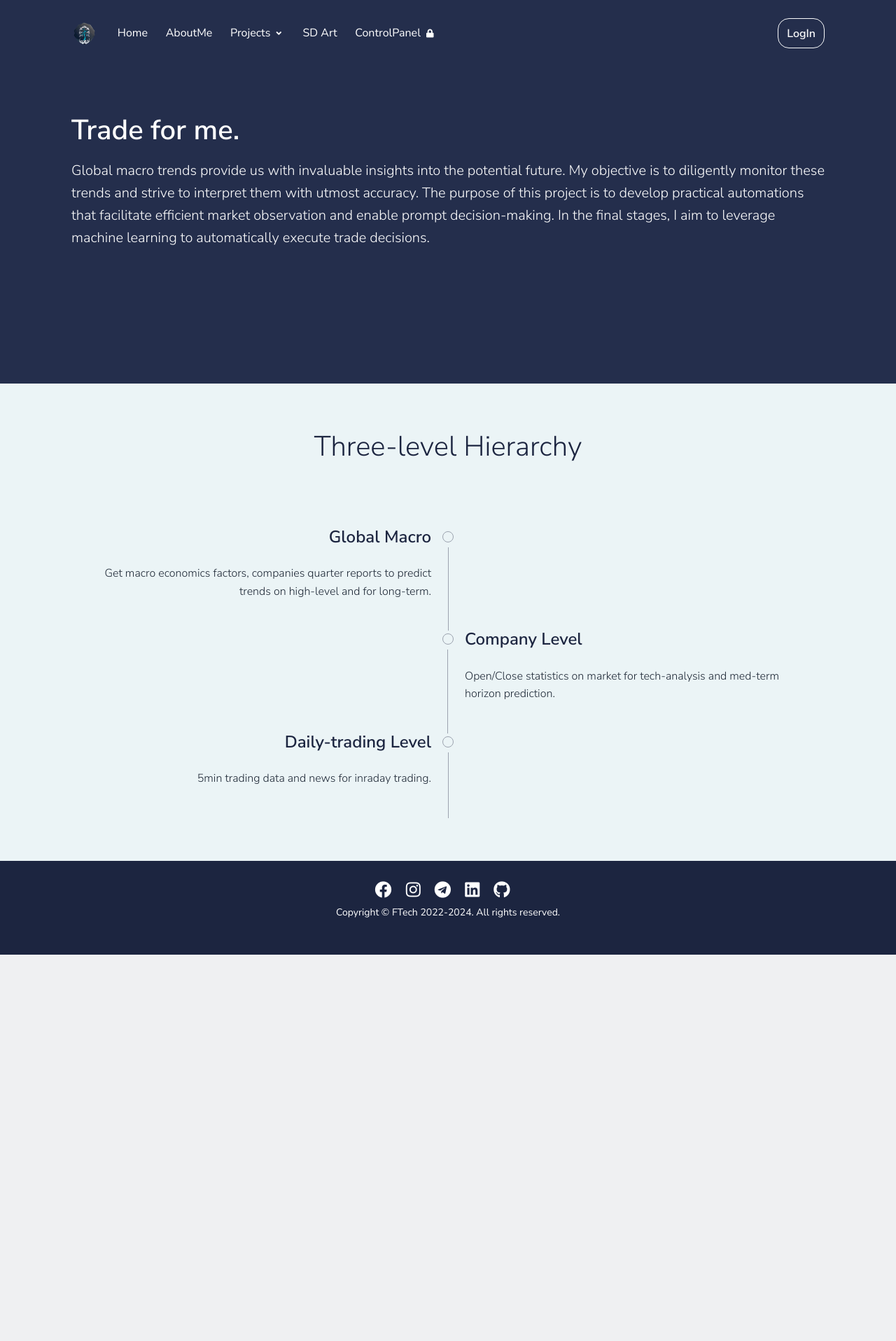
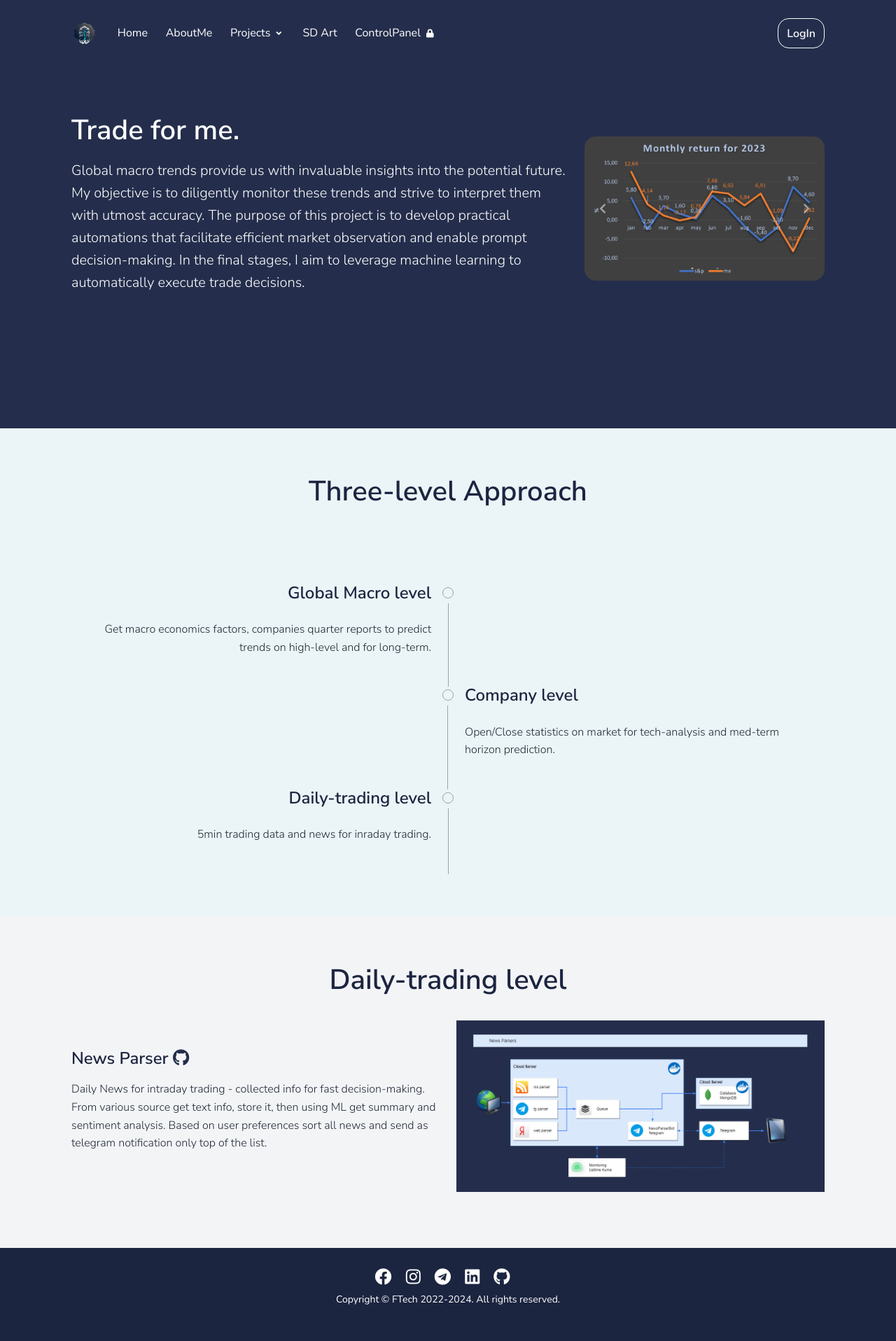
Before and after one commit to WhoKnowsWhoCares/Site-Flask, a Flask app: page /trade4me in a window 1280 px wide. Shown: the whole page at 70% size. Before the commit the page ends 1364 px from the top, so only its background shows below. Run offline with Flask 2, Linux system fonts and the light colour scheme; some libraries are stand-ins or nearby versions.

Commit message:
add new info for trade4me

```diff
--- a/app/auth/forms.py
+++ b/app/auth/forms.py
@@ -1,5 +1,5 @@
 from flask_wtf import FlaskForm
-from wtforms import StringField, PasswordField, BooleanField, SubmitField
+from wtforms import StringField, PasswordField, SubmitField
 from wtforms.validators import DataRequired, Length, Email, Regexp, EqualTo
 from wtforms import ValidationError
 from app.models import User
--- a/app/auth/views.py
+++ b/app/auth/views.py
@@ -3,7 +3,6 @@ from flask_login import login_user, logout_user, login_required, current_user
 from . import auth
 from .forms import LoginForm
 from app.models import User
-from loguru import logger
 
 
 @auth.route('/login', methods=['GET', 'POST'])
--- a/app/main/__init__.py
+++ b/app/main/__init__.py
@@ -5,6 +5,7 @@ main = Blueprint('main', __name__)
 from . import views, errors
 from app.models import UserRole
 
+
 @main.app_context_processor
 def inject_permissions():
     return dict(UserRole=UserRole)
--- a/app/main/forms.py
+++ b/app/main/forms.py
@@ -1,6 +1,7 @@
 from flask_wtf import FlaskForm
 from wtforms import StringField, SubmitField
-from wtforms.validators import DataRequired, Length, Email, Regexp
+from wtforms.validators import DataRequired, Length, Email
+
 
 class MessageForm(FlaskForm):
     name = StringField('name', validators=[DataRequired(), Length(1, 64)])
--- a/app/main/views.py
+++ b/app/main/views.py
@@ -5,15 +5,18 @@ from . import main
 import os
 import telebot
 
-bot = telebot.TeleBot(os.getenv('TG_API_KEY'))
+bot = telebot.TeleBot(os.getenv('TG_API_KEY', ''))
+
 
 @main.route('/robots.txt')
 def robots():
     return send_from_directory('static', 'robots.txt')
 
+
 @main.route('/sitemap.xml')
 def sitemap():
     return send_from_directory('static', 'sitemap.xml')
+
 
 @main.route('/')
 def index():
@@ -53,6 +56,6 @@ def about():
         name = form.name.data
         email = form.email.data
         message = form.message.data
-        bot.send_message(os.getenv('TG_USER_ID'), f'User {name}, email {email}, sent message: {message}')
+        bot.send_message(os.getenv('TG_USER_ID', ''), f'User {name}, email {email}, sent message: {message}')
         return redirect(url_for('main.about'))
     return render_template('about.html', form=form)
--- a/app/templates/about.html
+++ b/app/templates/about.html
@@ -197,7 +197,7 @@ Check out the resume and get to know who's pulling the strings.">
                         <div class="accordion-header align-items-center">
                             <div class="accordion-header text-center" id="headingOne"
                             aria-expanded="false" data-bs-toggle="collapse" data-bs-target="#collapseOne" aria-controls="collapseOne">
-                                <span class="fas fa-angle-down nav-link-arrow ms-1"></span>
+                                <span class="fas fa-caret-down"></span>
                             </div>
                             <div id="collapseOne" class="accordion-collapse collapse" aria-labelledby="headingOne" data-bs-parent="#accordionSAS">
                                 <div class="accordion-body">
@@ -275,7 +275,7 @@ Check out the resume and get to know who's pulling the strings.">
                         <div class="accordion-header align-items-center">
                             <div class="accordion-header text-center" id="headingTwo"
                             aria-expanded="false" data-bs-toggle="collapse" data-bs-target="#collapseTwo" aria-controls="collapseTwo">
-                                <span class="fas fa-angle-down nav-link-arrow ms-1"></span>
+                                <span class="fas fa-caret-down"></span>
                             </div>
                             <div id="collapseTwo" class="accordion-collapse collapse" aria-labelledby="headingTwo" data-bs-parent="#accordionUbiq">
                                 <div class="accordion-body">
--- a/app/templates/components/_footer.html
+++ b/app/templates/components/_footer.html
@@ -38,7 +38,7 @@
 
                 <div class="d-flex text-center justify-content-center align-items-center" role="contentinfo">
                     <p class="fw-normal font-small mb-0">Copyright © FTech 2022-<span
-                            class="current-year">2023</span>. All rights reserved.</p>
+                            class="current-year">2024</span>. All rights reserved.</p>
                 </div>
             </div>
         </div>
--- a/app/templates/trade4me.html
+++ b/app/templates/trade4me.html
@@ -8,7 +8,7 @@ Read about project, maybe pick up a tip or two. Nothing too fancy.">
 <section class="section-header bg-primary text-white">
     <div class="container">
         <div class="row align-items-center justify-content-around">
-            <div class="text-center text-md-left mb-3">
+            <div class="col-md-8 text-center text-md-left mb-3">
                 <h2 class="display-3 mb-3"> Trade for me. </h2>
                 <p class="lead">
                     Global macro trends provide us with invaluable insights
@@ -18,37 +18,115 @@ Read about project, maybe pick up a tip or two. Nothing too fancy.">
                     In the final stages, I aim to leverage machine learning to automatically execute trade decisions.
                 </p>
             </div>
+            <div class="col-md-4 mb-3">
+                <div id="Carousel3" class="carousel slide" data-ride="carouse3">
+                    <div class="carousel-indicators">
+                        <input type="radio" data-bs-target="#Carousel3" data-bs-slide-to="0" class="active" aria-current="true" aria-label="Monthly return"></button>
+                        <input type="radio" data-bs-target="#Carousel3" data-bs-slide-to="1" aria-label="Cumulative return"></button>
+                    </div>
+                    <div class="carousel-inner">
+                        <div class="carousel-item active">
+                            <img class="d-block w-100 rounded zoomable" src="../static/assets/images/trade4me/monthly_return_chart1.png" alt="Monthly return">
+                        </div>
+                        <div class="carousel-item">
+                            <img class="d-block w-100 rounded zoomable" src="../static/assets/images/trade4me/monthly_return_chart2.png" alt="Cumulative return">
+                        </div>
+                    </div>
+                    <a class="carousel-control-prev" href="#Carousel3" role="button" data-bs-slide="prev">
+                        <span class="fas fa-chevron-left" aria-hidden="true"></span>
+                        <span class="sr-only">Previous</span>
+                    </a>
+                    <a class="carousel-control-next" href="#Carousel3" role="button" data-bs-slide="next">
+                        <span class="fas fa-chevron-right" aria-hidden="true"></span>
+                        <span class="sr-only">Next</span>
+                    </a>
+                </div>
+            </div>
         </div>
     </div>
 </section>
 <div class="section section-sm bg-primary-app">
     <div class="container">
-        <div class="row text-center">
-            <div class="col">
-                <h2 class="h1 fw-light">Three-level Hierarchy</h2>
+        <div class="row justify-content-center">
+            <div class="col-12 col-lg-12 text-center">
+                <h2 class="display-3 mb-4">Three-level Approach</h2>
             </div>
         </div>
         <div class="row justify-content-center mt-6">
             <div class="row justify-content-center">
-                <!-- <div class="col-md-12 col-lg-8"> -->
                 <div class="timeline timeline-one dark">
                     <div class="timeline-item">
-                            <h3 class="h4 mb-4">Global Macro</h3>
+                        <h3 class="h4 mb-4">Global Macro level</h3>
                         <p>Get macro economics factors, companies quarter reports to predict trends on high-level and for long-term.</p>
                     </div>
                     <div class="timeline-item">
-                            <h3 class="h4 mb-4">Company Level</h3>
+                        <h3 class="h4 mb-4">Company level</h3>
                         <p>Open/Close statistics on market for tech-analysis and med-term horizon prediction.</p>
                     </div>
                     <div class="timeline-item">
-                            <h3 class="h4 mb-4">Daily-trading Level</h3>
+                        <h3 class="h4 mb-4">Daily-trading level</h3>
                         <p>5min trading data and news for inraday trading.</p>
                     </div>
                 </div>
-                <!-- </div> -->
+            </div>
+        </div>
+    </div>
+</div>
+<!-- <div class="section section-sm bg-gray-100">
+    <div class="container">
+        <div class="row justify-content-center">
+            <div class="col-12 col-lg-12 text-center">
+                <h2 class="display-3 mb-4">Global Macro level</h2>
+            </div>
+        </div>
+        <div class="row justify-content-center mt-6">
+            <div class="row justify-content-center">
+            </div>
+        </div>
+    </div>
+</div>
+<div class="section section-sm bg-primary-app">
+    <div class="container">
+        <div class="row justify-content-center">
+            <div class="col-12 col-lg-12 text-center">
+                <h2 class="display-3 mb-4">Company level</h2>
+            </div>
+        </div>
+        <div class="row justify-content-center mt-6">
+            <div class="row justify-content-center">
+            </div>
+        </div>
+    </div>
+</div> -->
+<div class="section section-sm bg-gray-200">
+    <div class="container">
+        <div class="row align-items-center justify-content-around">
+            <div class="row justify-content-center">
+                <div class="col-12 col-lg-12 text-center mb-3">
+                    <h2 class="display-3 mb-3"> Daily-trading level </h2>
+                    <p class="lead"></p>
+                </div>
+            </div>
+            <!-- <div class="col-md-12 col-xl-12 text-center text-md-left"> -->
+            <div class="col-md-6 text-center text-md-left mb-3">
+                <h4 class="mb-3">News Parser
+                    <a href="https://github.com/whoknowswhocares/NewsParser" target="_blank" aria-label="github social link" class="icon-github me-3">
+                        <span class="fab fa-github"></span>
+                    </a>
+                </h4>
+                <p> Daily News for intraday trading - collected info for fast decision-making.
+                    From various source get text info, store it, then using ML get summary and sentiment analysis.
+                    Based on user preferences sort all news and send as telegram notification only top of the list.
+                </p>
+            </div>
+            <div class="col-md-6 mb-3">
+                <div class="card-body bg-primary border-gray-300">
+                    <img src="../static/assets/images/trade4me/Architecture-NewsParser.png" class="card-img-top" alt="News Parser scheme">
+                </div>
             </div>
         </div>
     </div>
 </div>
 
+
 {% endblock %}
--- a/wsgi.py
+++ b/wsgi.py
@@ -1,5 +1,4 @@
 import os
-import sys
 from flask_migrate import Migrate
 from app import create_app, db
 from app.models import User, UserRole
@@ -29,10 +28,12 @@ app = create_app(app_config)
 migrate = Migrate(app, db)
 socketio = SocketIO(app)
 
+
 @app.shell_context_processor
 def make_shell_context():
     return dict(db=db, User=User, UserRole=UserRole)
 
+
 if __name__ == '__main__':
     # app.run(host='0.0.0.0', port=8000)
-    socketio.run(app)
+    socketio.run(app, use_reloader=True, log_output=True)
```
Also changed, not shown: app/templates/ihome.html (+81 -66 lines), app/templates/index.html (+8 -8 lines), app/static/assets/images/ihome/Architecture-iHome.png (renamed from app/static/assets/images/pages/Architecture-iHome.png), app/static/assets/images/ihome/Architecture-iHome_dark.png (renamed from app/static/assets/images/pages/Architecture-iHome_dark.png), app/static/assets/images/pages/Architecture-NewsParser.png (deleted), app/static/assets/images/pages/Architecture-NewsParser_dark.png (deleted), app/static/assets/images/trade4me/Architecture-NewsParser.png (added), app/static/assets/images/trade4me/Architecture-NewsParser_dark.png (added), app/static/assets/images/trade4me/monthly_return_chart1.png (added), app/static/assets/images/trade4me/monthly_return_chart2.png (added). Lines whose indentation alone changed are shown as unchanged.
